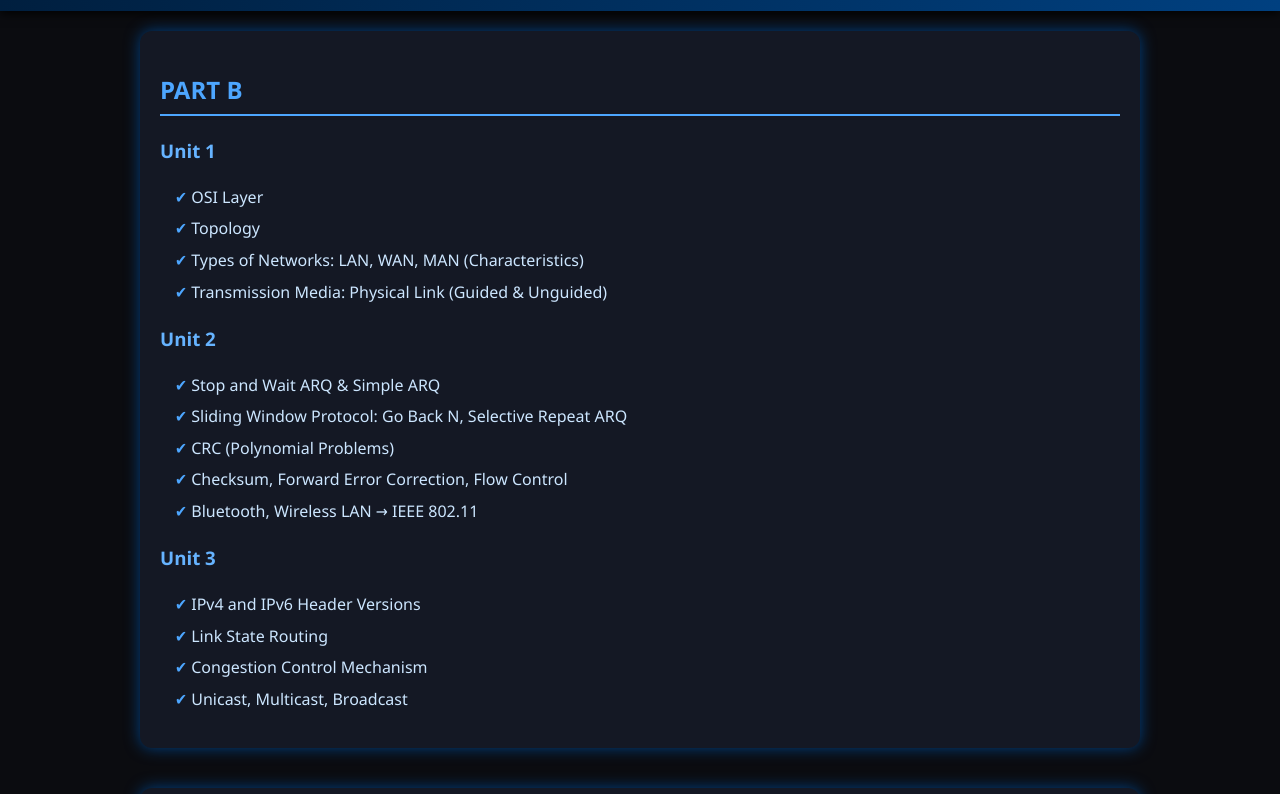
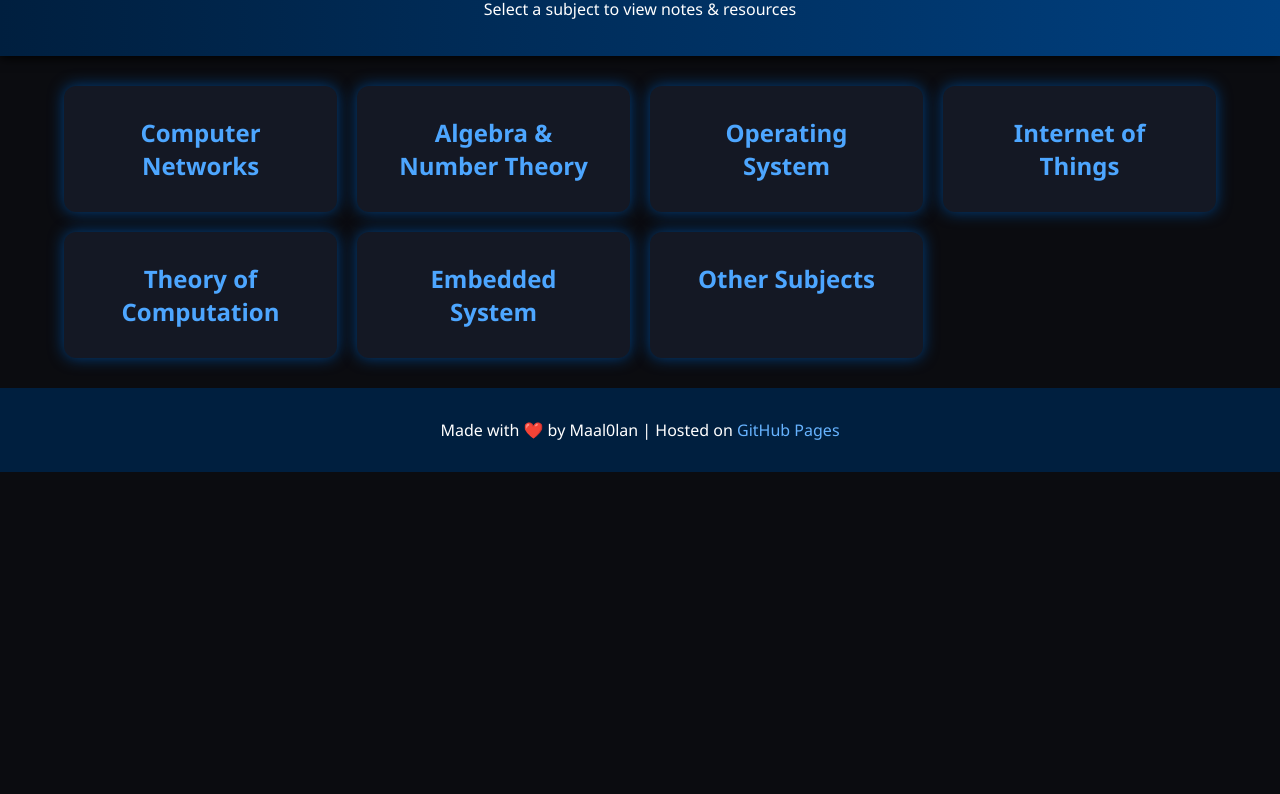
Before and after one commit to maal0lan/maal0lan.github.io, a plain HTML site: page index.html in a window 1280 px wide. Shown: the part 93-887 px from the top of the page. After the commit the page ends 800 px from the top, so only its background shows below. Drawn offline with Linux system fonts and the light colour scheme.

Commit message:
new.html

```diff
--- a/index.html
+++ b/index.html
@@ -1,9 +1,9 @@
-
+<!DOCTYPE html>
 <html lang="en">
 <head>
   <meta charset="UTF-8">
   <meta name="viewport" content="width=device-width, initial-scale=1.0">
-    <title>Computer Networks Exam Notes</title>
+  <title>Exam Dashboard | Maal0lan</title>
   <style>
     body {
       background-color: #0b0c10;
@@ -11,7 +11,6 @@
       font-family: 'Segoe UI', Tahoma, Geneva, Verdana, sans-serif;
       margin: 0;
       padding: 0;
-            line-height: 1.6;
     }
     header {
       background: linear-gradient(90deg, #001f3f, #004080);
@@ -25,39 +24,29 @@
       font-size: 2.5em;
     }
     .container {
+      display: grid;
+      grid-template-columns: repeat(auto-fit, minmax(250px, 1fr));
+      gap: 20px;
       width: 90%;
-            max-width: 1000px;
-            margin: 20px auto;
+      max-width: 1200px;
+      margin: 30px auto;
     }
-        .part {
-            margin-bottom: 40px;
-            padding: 20px;
+    .card {
       background-color: #141824;
       border-radius: 12px;
+      padding: 30px;
+      text-align: center;
       box-shadow: 0 0 15px #004080;
-            transition: transform 0.2s ease-in-out;
+      transition: transform 0.2s ease-in-out, background 0.3s;
+      cursor: pointer;
     }
-        .part:hover {
-            transform: scale(1.02);
+    .card:hover {
+      transform: scale(1.05);
+      background: #1c2433;
     }
-        h2 {
+    .card h2 {
+      margin: 0;
       color: #4da6ff;
-            border-bottom: 2px solid #4da6ff;
-            padding-bottom: 5px;
-        }
-        h3 {
-            color: #66b3ff;
-        }
-        ul {
-            list-style-type: none;
-            padding-left: 15px;
-        }
-        ul li::before {
-            content: "✔ ";
-            color: #4da6ff;
-        }
-        ul li {
-            margin: 6px 0;
     }
     footer {
       text-align: center;
@@ -77,72 +66,36 @@
 </head>
 <body>
   <header>
-        <h1>Computer Networks Exam Notes</h1>
+    <h1>📘 Exam Dashboard</h1>
+    <p>Select a subject to view notes & resources</p>
   </header>
+
   <div class="container">
-        <div class="part">
-            <h2>PART B</h2>
-            <h3>Unit 1</h3>
-            <ul>
-                <li>OSI Layer</li>
-                <li>Topology</li>
-                <li>Types of Networks: LAN, WAN, MAN (Characteristics)</li>
-                <li>Transmission Media: Physical Link (Guided & Unguided)</li>
-            </ul>
-            <h3>Unit 2</h3>
-            <ul>
-                <li>Stop and Wait ARQ & Simple ARQ</li>
-                <li>Sliding Window Protocol: Go Back N, Selective Repeat ARQ</li>
-                <li>CRC (Polynomial Problems)</li>
-                <li>Checksum, Forward Error Correction, Flow Control</li>
-                <li>Bluetooth, Wireless LAN → IEEE 802.11</li>
-            </ul>
-            <h3>Unit 3</h3>
-            <ul>
-                <li>IPv4 and IPv6 Header Versions</li>
-                <li>Link State Routing</li>
-                <li>Congestion Control Mechanism</li>
-                <li>Unicast, Multicast, Broadcast</li>
-            </ul>
+    <div class="card" onclick="location.href='subjects/computer_networks.html'">
+      <h2>Computer Networks</h2>
+    </div>
+    <div class="card" onclick="location.href='subjects/algebra_number_theory.html'">
+      <h2>Algebra & Number Theory</h2>
+    </div>
+    <div class="card" onclick="location.href='subjects/operating_system.html'">
+      <h2>Operating System</h2>
+    </div>
+    <div class="card" onclick="location.href='subjects/iot.html'">
+      <h2>Internet of Things</h2>
+    </div>
+    <div class="card" onclick="location.href='subjects/theory_of_computation.html'">
+      <h2>Theory of Computation</h2>
+    </div>
+    <div class="card" onclick="location.href='subjects/embedded_system.html'">
+      <h2>Embedded System</h2>
+    </div>
+    <div class="card" onclick="location.href='subjects/others.html'">
+      <h2>Other Subjects</h2>
+    </div>
   </div>
 
-        <div class="part">
-            <h2>PART C</h2>
-            <p>From <b>Unit 1</b> and <b>Unit 2</b> only.</p>
-        </div>
-
-        <div class="part">
-            <h2>PART A</h2>
-            <ul>
-                <li>Features of IPv6</li>
-                <li>IEEE 802 Standards</li>
-                <li>RTT (Round Trip Time)</li>
-                <li>Piggybacking</li>
-                <li>Bit Stuffing Problem</li>
-                <li>Services by Data Link Layer</li>
-                <li>Port Logical & Physical Address</li>
-                <li>Routing Protocol Metrics</li>
-                <li>What is Framing</li>
-                <li>Advantages of Multipoint Connection over Point-to-Point</li>
-                <li>Define IEEE 802.11</li>
-                <li>Difference between Router and Bridge</li>
-                <li>Components of Data Communication</li>
-                <li>Multicasting and its Applications</li>
-                <li>Transmission Media Types</li>
-                <li>Cable Suitable for Long Distance Communication</li>
-                <li>Reason for Collisions in Random Access Protocol</li>
-                <li>CRC (Cyclic Redundancy Check)</li>
-                <li>Ethernet Frame Format</li>
-                <li>How many cables and ports are required to connect 4 devices in Mesh Topology</li>
-                <li>Difference between Fast Ethernet and Gigabit Ethernet</li>
-                <li>Number of Duplex Mode Links in Mesh Topology</li>
-                <li>Metrics of Performance for Computer Networks</li>
-                <li>Problems on IP Addressing (Class A, B, C)</li>
-            </ul>
-        </div>
-    </div>
   <footer>
-        <p>Made with ❤️ for CN Exam | Hosted on <a href="https://pages.github.com/" target="_blank">GitHub Pages</a></p>
+    <p>Made with ❤️ by Maal0lan | Hosted on <a href="https://pages.github.com/" target="_blank">GitHub Pages</a></p>
   </footer>
 </body>
 </html>
```
Lines whose indentation alone changed are shown as unchanged.
